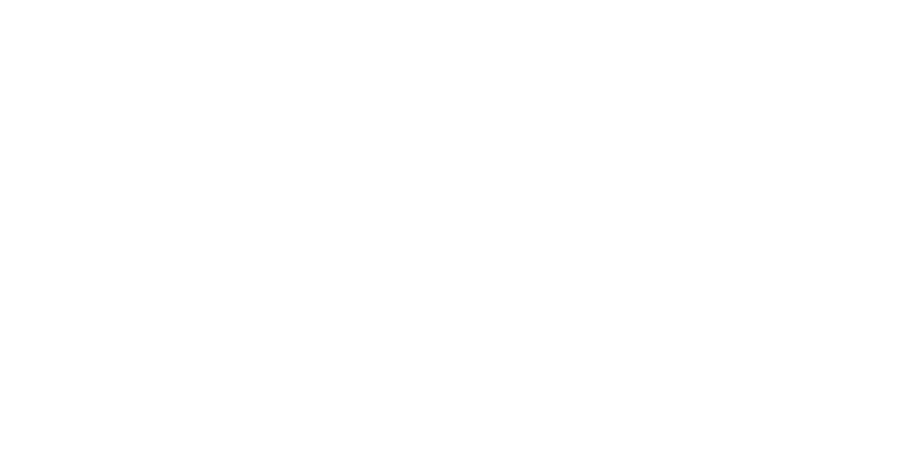
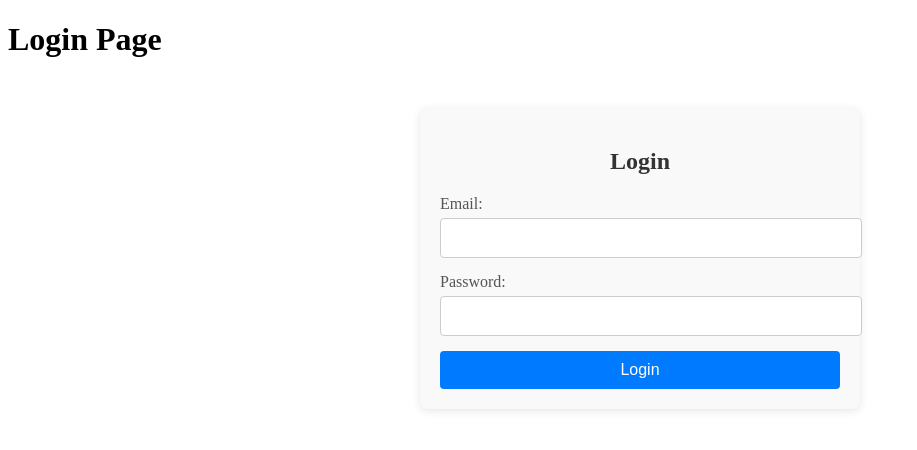
Before and after one commit to Ruletk/WarehouseSystem, a React (Vite) app in the folder apps/frontend/: page /login in a window 1280 px wide. Before the commit this address had no page. Shown: the top 450 px of the page, without its empty margins (0-917 px from the left). Built offline with nearby package versions, Linux system fonts and the light colour scheme.

Commit message:
feat(frontend): implement login functionality with LoginComponent and LoginPage; update routing to redirect to login

```diff
--- a/apps/frontend/src/app/app.tsx
+++ b/apps/frontend/src/app/app.tsx
@@ -2,15 +2,16 @@
 import { BrowserRouter as Router, Routes, Route, Navigate } from 'react-router-dom';
 import RegisterPage from '../pages/auth/RegisterPage';
 import VerifyPage from '../pages/auth/VerifyPage';
+import LoginPage from '../pages/auth/LoginPage';
 
 const App = () => {
   return (
     <Router>
       <Routes>
-        <Route path="/" element={<Navigate to="/register" />} />
+        <Route path="/" element={<Navigate to="/login" />} />
 
+        <Route path="/login" element={<LoginPage />} />
         <Route path="/register" element={<RegisterPage />} />
-
         <Route path="/activate/:token" element={<VerifyPage />} />
       </Routes>
     </Router>
--- /dev/null
+++ b/apps/frontend/src/components/auth/LoginComponent.module.css
@@ -0,0 +1,52 @@
+.login-container {
+    max-width: 400px;
+    margin: 50px auto;
+    padding: 20px;
+    background: #f9f9f9;
+    border-radius: 8px;
+    box-shadow: 0 2px 10px rgba(0, 0, 0, 0.1);
+  }
+
+  .login-container h2 {
+    text-align: center;
+    color: #333;
+  }
+
+  .input-group {
+    margin-bottom: 15px;
+  }
+
+  .input-group label {
+    display: block;
+    margin-bottom: 5px;
+    color: #555;
+  }
+
+  .input-group input {
+    width: 100%;
+    padding: 10px;
+    border: 1px solid #ccc;
+    border-radius: 4px;
+    font-size: 16px;
+  }
+
+  .error-message {
+    color: red;
+    text-align: center;
+    margin-bottom: 10px;
+  }
+
+  button {
+    width: 100%;
+    padding: 10px;
+    background: #007bff;
+    color: white;
+    border: none;
+    border-radius: 4px;
+    cursor: pointer;
+    font-size: 16px;
+  }
+
+  button:hover {
+    background: #0056b3;
+  }
--- /dev/null
+++ b/apps/frontend/src/components/auth/LoginComponent.tsx
@@ -0,0 +1,51 @@
+import React, { useState } from 'react';
+import AuthService from '../../services/AuthService';
+import styles from './LoginComponent.module.css';
+
+const LoginComponent = () => {
+  const [email, setEmail] = useState('');
+  const [password, setPassword] = useState('');
+  const [error, setError] = useState<string | null>(null);
+
+  const handleLogin = async (e: React.FormEvent) => {
+    e.preventDefault();
+    setError(null);
+
+    try {
+      await AuthService.login(email, password);
+      window.location.href = '/dashboard';
+    } catch (err: any) {
+      setError(err.message);
+    }
+  };
+
+  return (
+    <div className={styles['login-container']}>
+      <h2>Login</h2>
+      {error && <p className={styles['error-message']}>{error}</p>}
+      <form onSubmit={handleLogin}>
+        <div className={styles['input-group']}>
+          <label>Email:</label>
+          <input
+            type="email"
+            value={email}
+            onChange={(e) => setEmail(e.target.value)}
+            required
+          />
+        </div>
+        <div className={styles['input-group']}>
+          <label>Password:</label>
+          <input
+            type="password"
+            value={password}
+            onChange={(e) => setPassword(e.target.value)}
+            required
+          />
+        </div>
+        <button type="submit">Login</button>
+      </form>
+    </div>
+  );
+};
+
+export default LoginComponent;
--- /dev/null
+++ b/apps/frontend/src/pages/auth/LoginPage.tsx
@@ -0,0 +1,13 @@
+import React from 'react';
+import LoginComponent from '../../components/auth/LoginComponent';
+
+const LoginPage = () => {
+  return (
+    <div>
+      <h1>Login Page</h1>
+      <LoginComponent />
+    </div>
+  );
+};
+
+export default LoginPage;
--- a/apps/frontend/src/services/AuthService.tsx
+++ b/apps/frontend/src/services/AuthService.tsx
@@ -25,24 +25,29 @@
     }
   };
 
-  // Вход пользователя
   async login(email: string, password: string): Promise<any> {
     try {
-      const response = await axios.post(`${API_URL}/login`, { email, password });
+      const response = await axios.post(
+        `${API_URL}/login`,
+        { email, password },
+        { withCredentials: true }
+      );
+
       return response.data;
     } catch (error: any) {
-      if (error.response?.data?.message) {
-        throw new Error(error.response.data.message);
+      if (error.response?.data) {
+        throw new Error(error.response.data.message || 'Invalid email or password');
       }
       throw new Error('Login failed');
     }
   }
 
+
   // Выход пользователя
   async logout(): Promise<any> {
     try {
       const response = await axios.get(`${API_URL}/logout`, {
-        withCredentials: true, // Для обработки cookies
+        withCredentials: true,
       });
       return response.data;
     } catch (error: any) {
```
